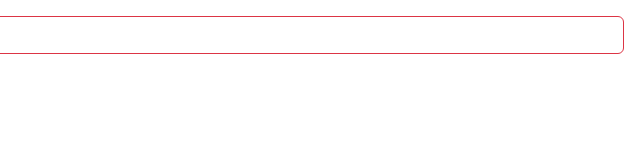
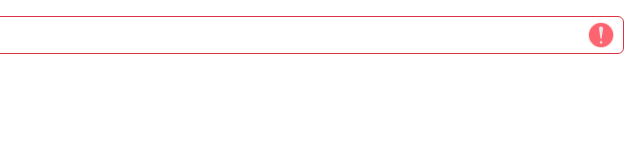
Before and after one commit to Ilnur0939/3-oy-6-dars, a plain HTML site: page index.html in a window 1280 px wide. Both pictures are taken after typing "name@example.com" into the empty fields and a click on the button "submit". Shown: the full height of the page, 640-1280 px from the left. Drawn offline with nearby package versions, Linux system fonts and the light colour scheme.

Commit message:
Add to img

```diff
--- a/index.html
+++ b/index.html
@@ -10,6 +10,7 @@
 </head>
 <body>
 
+    <img class="position-absolute bottom-40 end-0 me-4 mt-1" style="width: 30px;" src="" alt="" id="img">
     <form action="" id="form" class="m-3">
             <input type="text" id="email" required class="form-control" placeholder="email">
         <button type="submit" class=" btn btn-primary btn-md mt-3">submit</button>
--- a/main.js
+++ b/main.js
@@ -3,6 +3,7 @@ let submit = document.querySelector('#submit')
 let form = document.querySelector('#form')
 let txt = document.querySelector('#txt')
 let box = document.querySelector('#box')
+let img = document.querySelector('#img')
 
 form.addEventListener('submit' , function(evt){
     evt.preventDefault();
@@ -12,7 +13,10 @@ form.addEventListener('submit' , function(evt){
 
     if(regex.test(emailValue)){
         email.classList.add('border-success')
+        img.src = 'success.png'
     }else{
         email.classList.add('border-danger')
+        img.src = 'error.png'
     }
+
 })
```
Also changed, not shown: 929416.png (added), error.png (added), success.png (added).
